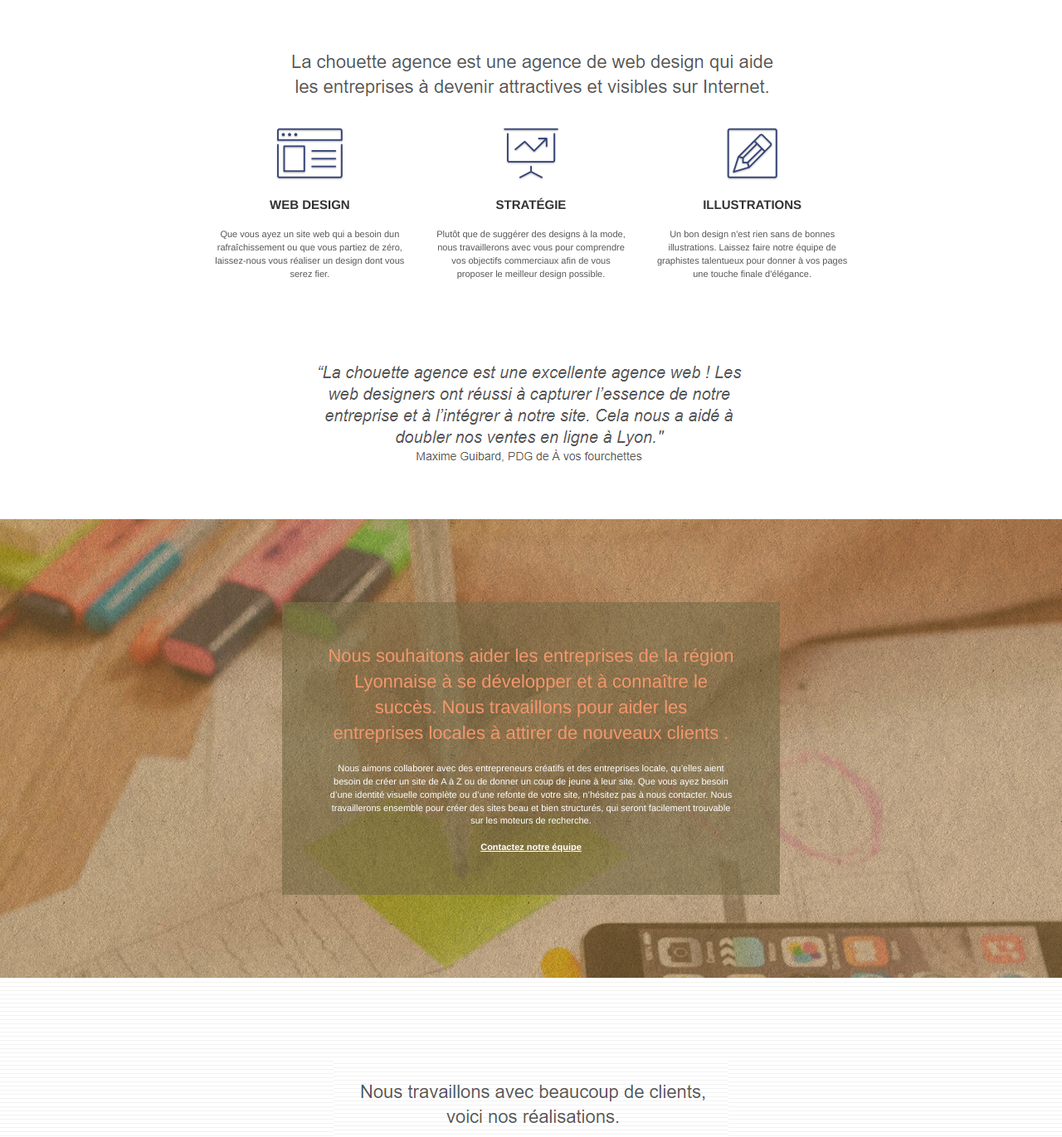
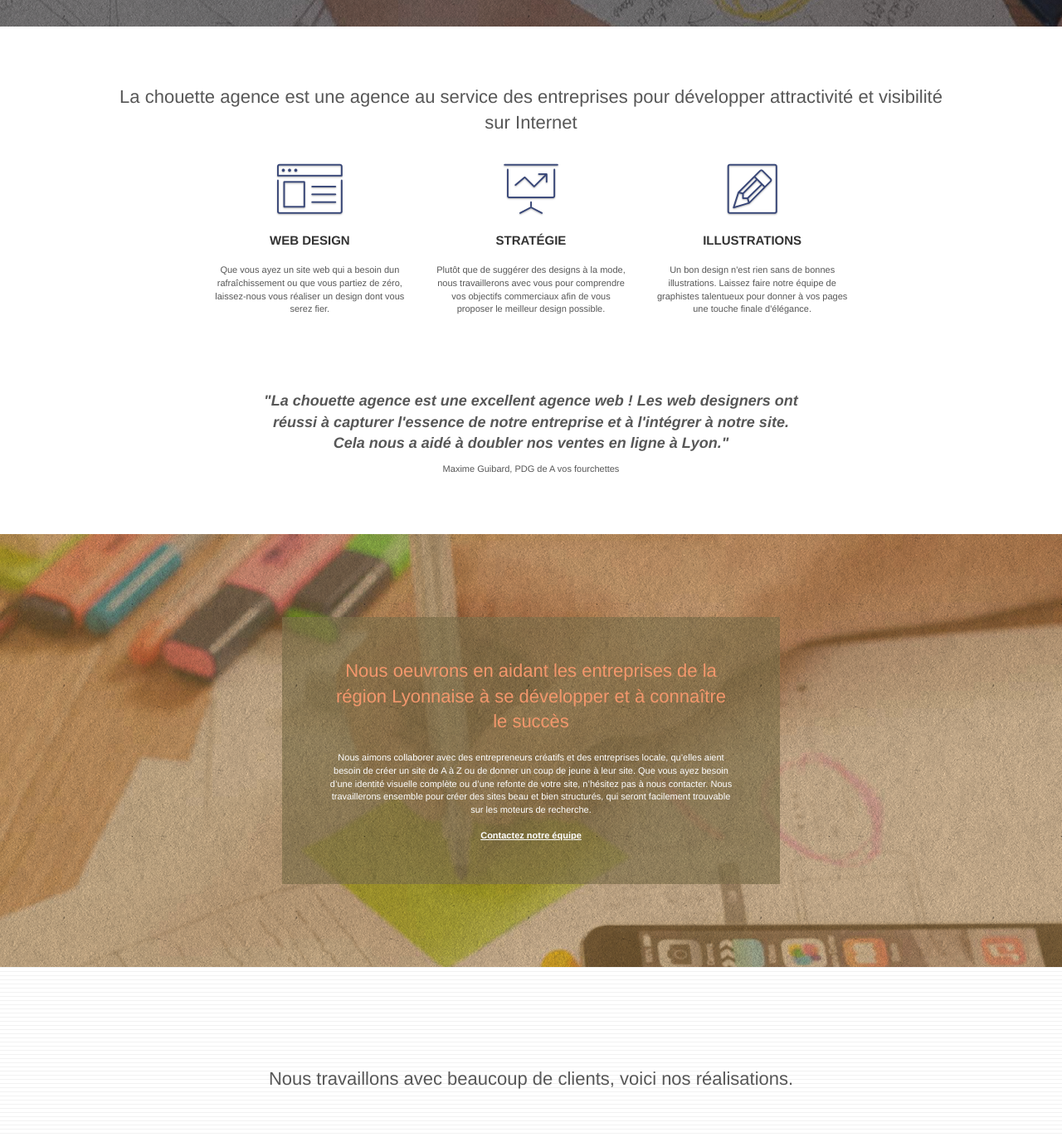
Before and after one commit to ThomasSavigner/03_OpenClassrooms_LaChouetteAgence, a plain HTML site: page index.html in a window 1280 px wide. Shown: the part 535-1906 px from the top of the page at 83% size. Drawn offline with Linux system fonts and the light colour scheme.

Commit message:
replace image with text by real text in html code

```diff
--- a/index.html
+++ b/index.html
@@ -60,7 +60,7 @@
 						<div class="col-sm-12">
 							<img src="img/logo.png" class="center-block image-resize-mode" width="100" alt="La chouette agence, agence web paris, création logo paris" />
 							<h1 class="text-center hero-bloc-text tc-white ">
-								La chouette agence.
+								La chouette agence, <br> création, refonte de design web
 							</h1>
 							<div class="text-center">
 								<a href="contact-agence.html" class="btn btn-lg btn-clean btn-rd cta-hero btn-atomic-tangerine" id="cta-hero">Contact</a>
@@ -75,9 +75,9 @@
 			<section class="bloc bgc-white l-bloc" id="bloc-2-services">
 				<div class="container bloc-md">
 					<div class="row">
-						<div class="col-sm-12 text-center">
-							<img alt="agence web, agence web paris, web design paris, stratégie web" src="img/title.png" />
-						</div>
+						<h2 class="col-sm-12 text-center">
+							La chouette agence est une agence au service des entreprises pour développer attractivité et visibilité sur Internet
+						</h2>
 					</div>
 					<div class="row voffset-lg med-width-whitespace">
 						<div class="col-sm-4">
@@ -114,11 +114,11 @@
 							</p>
 						</div>
 					</div>
-					<div class="row voffset-lg voffset">
-						<div class="col-xs-12 col-md-8 col-md-offset-2 text-center">
-							<img alt="agence web, agence web paris, web design paris, stratégie web" src="img/citation.png" />
-
-						</div>
+					<div class="row voffset-lg voffset quote">
+						<p class="col-xs-12 col-md-8 col-md-offset-2 text-center text-quote">
+							<b><i>"La chouette agence est une excellent agence web ! Les web designers ont réussi à capturer l'essence de notre entreprise et à l'intégrer à notre site. Cela nous a aidé à doubler nos ventes en ligne à Lyon."</i></b>
+						<p class="text-center author-quote">Maxime Guibard, PDG de A vos fourchettes</p>
+						</p>
 					</div>
 				</div>
 			</section>
@@ -130,7 +130,7 @@
 					<div class="row tight-width-whitespace black-background">
 						<div class="col-sm-12">
 							<h2 class="mg-md text-center tc-white">
-								Nous souhaitons aider les entreprises de la région Lyonnaise à se développer et à connaître le succès. Nous travaillons pour aider les entreprises locales à attirer de nouveaux clients .<br>
+								Nous oeuvrons en aidant les entreprises de la région Lyonnaise à se développer et à connaître le succès<br>
 							</h2>
 							<p class="text-center white">
 								Nous aimons collaborer avec des entrepreneurs créatifs et des entreprises locale, qu’elles aient besoin de créer un site de A à Z ou de donner un coup de jeune à leur site. Que vous ayez besoin d’une identité visuelle complète ou d’une refonte de votre site, n’hésitez pas à nous contacter. Nous travaillerons ensemble pour créer des sites beau et bien structurés, qui seront facilement trouvable sur les moteurs de recherche. <br><br><a class="ltc-white bold-link" href="contact-agence.html">Contactez notre équipe</a><br>
@@ -145,9 +145,9 @@
 			<section class="bloc bgc-white bg-lines-h2-bg bg-repeat l-bloc" id="bloc-4-portfolio">
 				<div class="container bloc-lg">
 					<div class="row">
-						<div class="col-sm-12 text-center">
-							<img alt="agence web, agence web paris, web design paris, stratégie web" src="img/title2.png" />
-						</div>
+						<h2 class="col-sm-12 text-center">
+							Nous travaillons avec beaucoup de clients, voici nos réalisations.
+						</h2>
 					</div>
 					<div class="row tight-width-whitespace portfolio-row">
 						<div class="col-sm-6">
```
Also changed, not shown: img/citation.png (deleted), img/title.png (deleted), img/title2.png (deleted), style.css.
